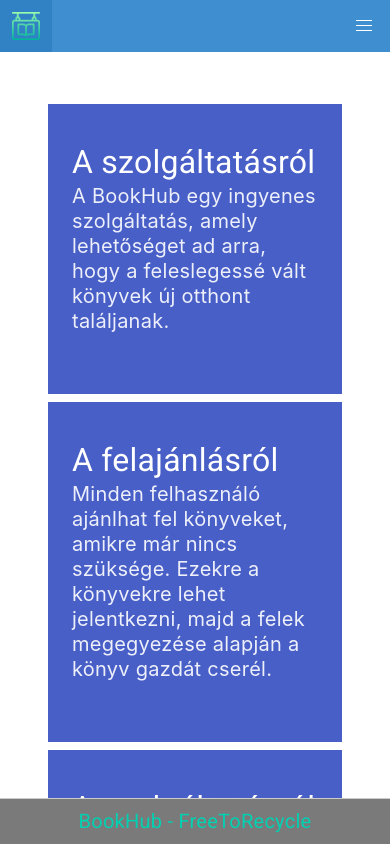
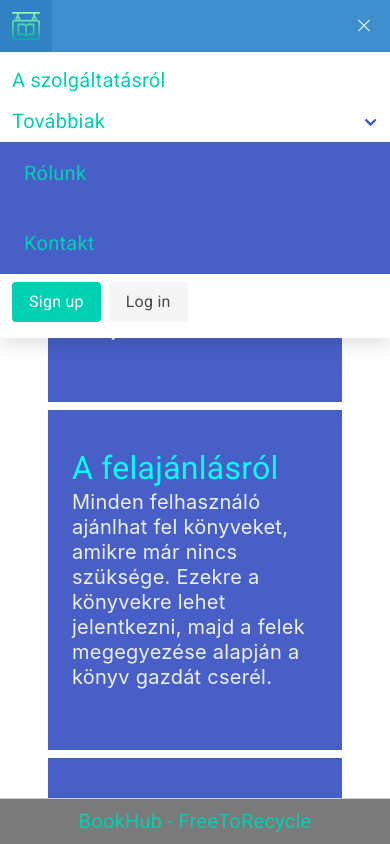
Before and after one commit to BalazsR2022/Byte_Brigade, an Angular app: page /service in a window 390 px wide. Both pictures are taken after a click on the button 364 px from the left and 26 px from the top of the page. Shown: the top 844 px of the page. Built offline with nearby package versions, Linux system fonts and the light colour scheme.

Commit message:
Navbar komponens javítása mobilnézetben

```diff
--- a/src/app/navbar/navbar.component.css
+++ b/src/app/navbar/navbar.component.css
@@ -3,7 +3,7 @@
     top: 0;
     left: 0;
     right: 0;
-    height: 3rem; /* Változtathatod a magasságot igény szerint */
-    background-color: #fff; /* Példa háttérszín, a saját stílusodhoz igazítsd */
-    z-index: 999; /* Egyéb elemek mögé helyezi a navbart */
+    height: 3rem;
+    background-color: #fff;
+    z-index: 999;
   }
--- a/src/app/navbar/navbar.component.html
+++ b/src/app/navbar/navbar.component.html
@@ -25,9 +25,8 @@
                         <span class="subtitle has-text-primary">Továbbiak</span>
                     </a>
 
-                    <div class="navbar-dropdown has-background-link" routerLink="/about"
-                    routerLinkActive="active">
-                        <a class="navbar-item has-text-primary subtitle">
+                    <div class="navbar-dropdown has-background-link">
+                        <a class="navbar-item has-text-primary subtitle" routerLink="/about" routerLinkActive="active">
                             Rólunk
                         </a>
                         <a class="navbar-item has-text-primary subtitle" routerLink="/contact"
--- a/src/app/navbar/navbar.component.ts
+++ b/src/app/navbar/navbar.component.ts
@@ -1,10 +1,26 @@
-import { Component } from '@angular/core';
+import { Component, OnInit } from '@angular/core';
 
 @Component({
   selector: 'app-navbar',
   templateUrl: './navbar.component.html',
   styleUrls: ['./navbar.component.css']
 })
-export class NavbarComponent {
+export class NavbarComponent implements OnInit {
 
+  ngOnInit() {
+    const $navbarBurgers = Array.prototype.slice.call(document.querySelectorAll('.navbar-burger'), 0);
+
+    $navbarBurgers.forEach(el => {
+      el.addEventListener('click', () => {
+        console.log("Megnyomtál!");
+        const target = el.dataset.target;
+        const $target = document.getElementById(target);
+
+        el.classList.toggle('is-active');
+        if ($target) {
+          $target.classList.toggle('is-active');
+        }
+      });
+    });
+  }
 }
--- a/src/app/service/service.component.css
+++ b/src/app/service/service.component.css
@@ -1,3 +1,8 @@
 .hero:hover{
     transform: scale(1.02);
+    background-color: rgba(101, 189, 160, 0.4);
+    color: black;
 }
+.hero{
+    color:aqua;
+}
--- a/src/app/service/service.component.html
+++ b/src/app/service/service.component.html
@@ -2,7 +2,7 @@
         <section class="section">
             <section class="hero is-link mt-2">
                 <div class="hero-body">
-                    <p class="is-size-3">
+                    <p class="title is-size-3">
                         A szolgáltatásról
                     </p>
                     <p class="subtitle is-family-secondary">
```
